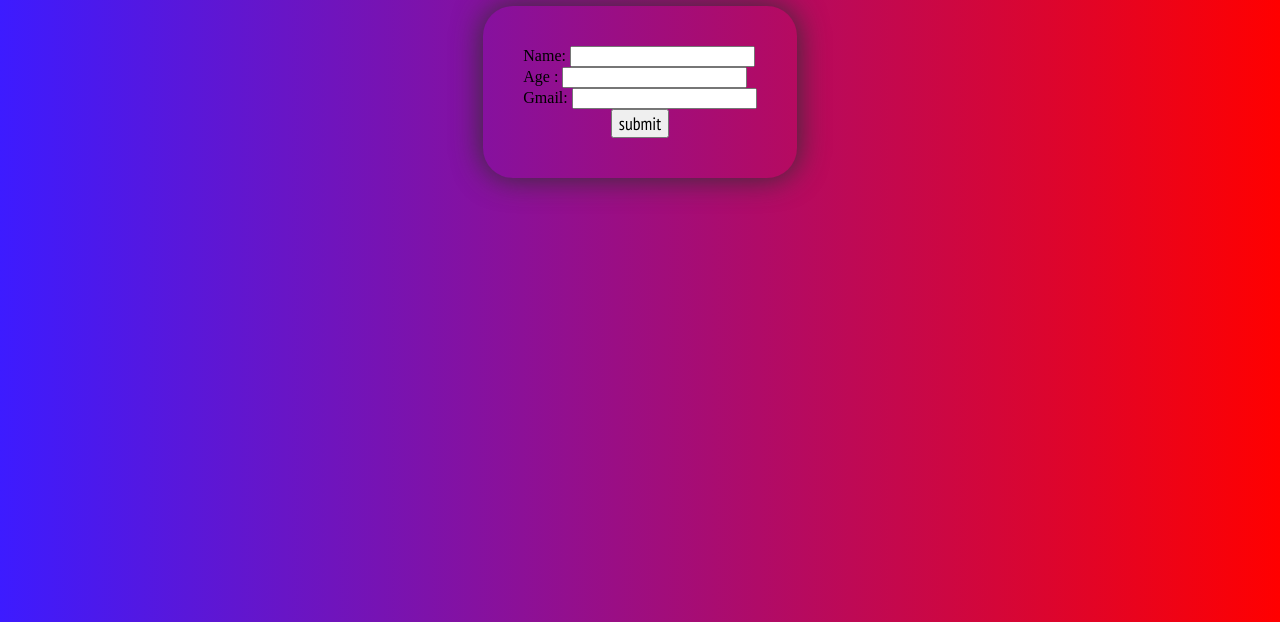
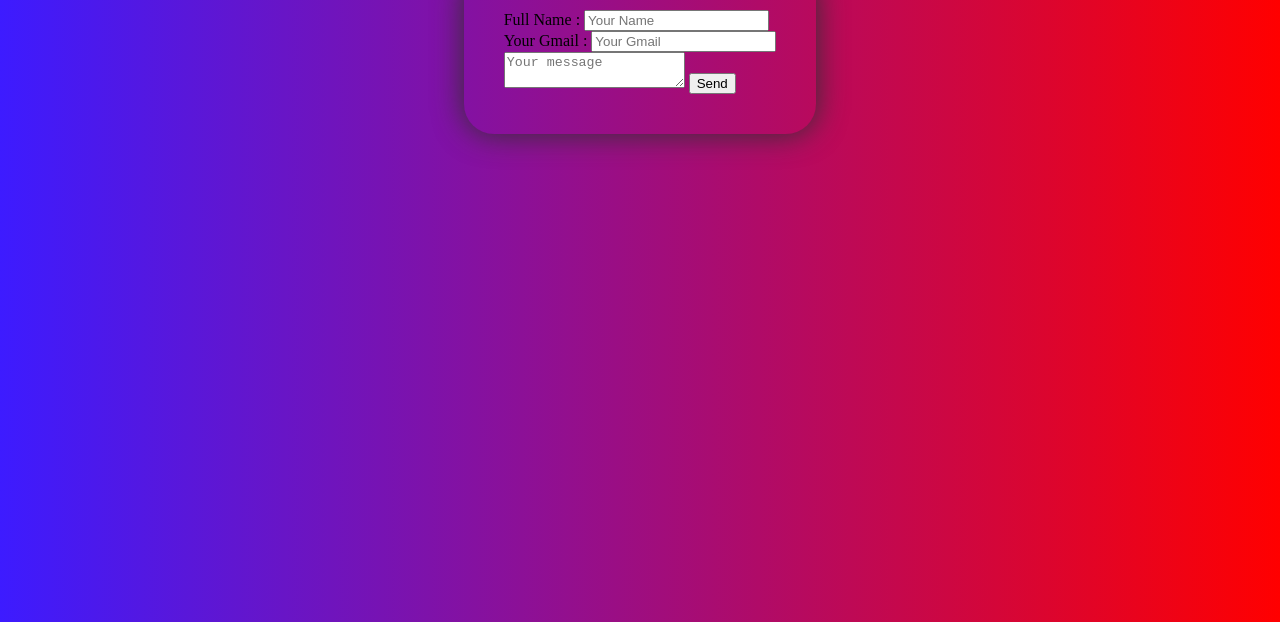
Before and after one commit to abdo2228/login-page, a plain HTML site: page index.html in a window 1280 px wide. Shown: the part 178-800 px from the top of the page. Drawn offline with nearby package versions, Linux system fonts and the light colour scheme; a web font is replaced by a local one.

Commit message:
Update index.html

```diff
--- a/index.html
+++ b/index.html
@@ -7,30 +7,27 @@
     <title>Login page</title>
     <link rel="preconnect" href="https://fonts.googleapis.com">
 <link rel="preconnect" href="https://fonts.gstatic.com" crossorigin>
-<link href="https://fonts.googleapis.com/css2?family=Mulish&family=Public+Sans:ital@1&family=Raleway&display=swap" rel="stylesheet">
-<link rel="stylesheet" href="https://fonts.googleapis.com/css2?family=Material+Symbols+Outlined:opsz,wght,FILL,GRAD@48,400,0,0" />
-<link rel="preconnect" href="https://fonts.googleapis.com">
-<link rel="preconnect" href="https://fonts.gstatic.com" crossorigin>
-<link href="https://fonts.googleapis.com/css2?family=Heebo:wght@300&family=Mulish&family=PT+Sans+Narrow&family=Public+Sans:ital@1&family=Raleway&display=swap" rel="stylesheet">
-<link rel="stylesheet" href="https://fonts.googleapis.com/icon?family=Material+Icons">
+<link href="https://fonts.googleapis.com/css2?family=Griffy&display=swap" rel="stylesheet">
 <link rel="stylesheet" href="style.css">
 </head>
 <body>
-   </div>
-  <div id="login" ><h1>Login page</h1></div>
+   <section class="form">
+    <div class="section-form">
+        <form action="#">
+            <div class="Full-name-group">
+                <label for="full-name">Full Name :</label>
+                <input type="text" name="first-name" placeholder="Your Name">
+            </div>
 
+            <div class="gmail-group">
+                <label for="gmail">Your Gmail :</label>
+                <input type="text" name="gmail" placeholder="Your Gmail">
+            </div>
+            <textarea name="message" placeholder="Your message"></textarea>
+            <input type="button" value="Send" class="button">
+        </form>
+    </div>
+   </section>
 
-  <form action="insplacemenet.jsp">
-
-            <label id="name"> Name: </label>
-            <input type="text" id="Name" required/><br>
-
-            <label id="Age">Age   : </label>
-            <input type="text" id="Age" required/><br>
-            <label class="Gmail"> Gmail:</label>
-            <input  type="Gmail" id="Gmail" required/><br>
-
-            <center><button><a href="https://www.youtube.com/watch?v=KnTWPCrtik8" target="_blank" > submit</a></button></center>
-       </form>
  </body>
 </html>
```
